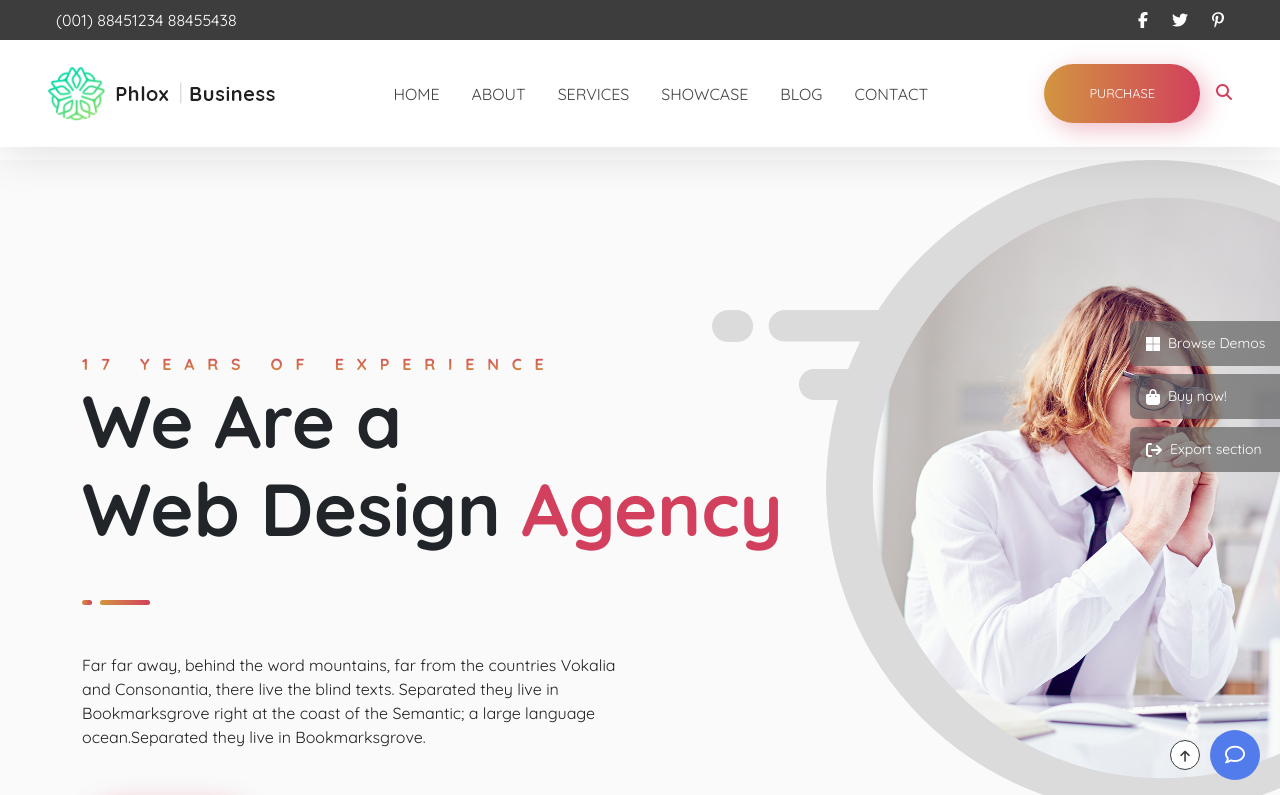
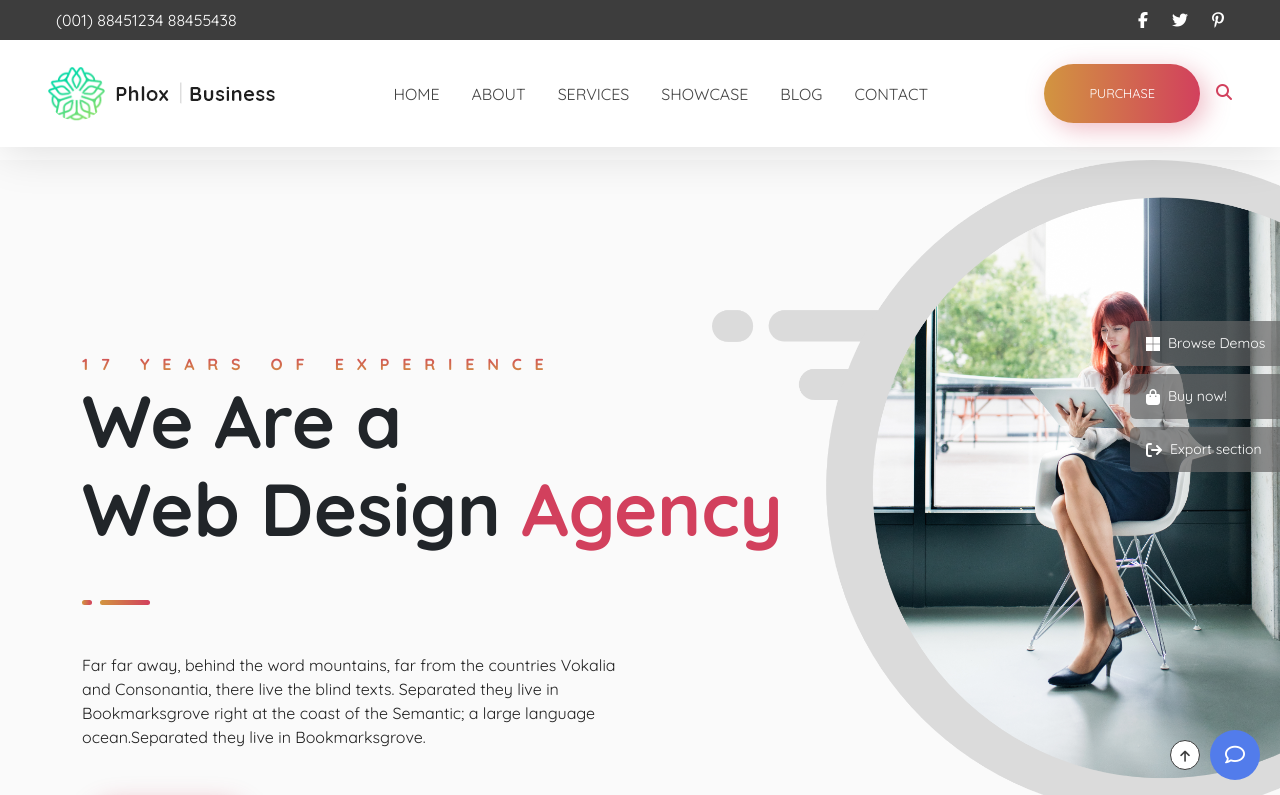
Before and after one commit to AlbertoScalia/proj-html-vuejs, a Vue app: page / in a window 1280 px wide. Shown: the top 795 px of the page. Built offline with nearby package versions, Linux system fonts and the light colour scheme.

Commit message:
Fix: fixed some sections

```diff
--- a/src/components/Divider.vue
+++ b/src/components/Divider.vue
@@ -3,7 +3,6 @@
         <div class="left me-2"></div>
         <div class="right"></div>
     </div>
-
 </template>
 
 <script>
--- a/src/components/Endbar.vue
+++ b/src/components/Endbar.vue
@@ -8,7 +8,6 @@
             <i class="fa-brands fa-twitter mx-4"></i>
             <i class="fa-brands fa-pinterest-p"></i>
         </div>
-
     </div>
 </template>
 
--- a/src/components/HeaderComponent.vue
+++ b/src/components/HeaderComponent.vue
@@ -15,5 +15,4 @@
 </script>
 
 <style lang="scss" scoped>
-
 </style>
--- a/src/components/Jumbotron.vue
+++ b/src/components/Jumbotron.vue
@@ -65,7 +65,7 @@
 }
 @media screen and (min-width: 1200px) {
     section{
-        background-image: url('/images/Group-35-2x.png');
+        background-image: url('/images/Group-36-2x.png');
         background-position: calc(100% + 200px) 0;
         background-size: 60vw;
         background-repeat: no-repeat;
--- a/src/components/LearnAbout.vue
+++ b/src/components/LearnAbout.vue
@@ -8,7 +8,6 @@
                 <div class="upper-image rounded-top shadow"></div>
                 <div class="lower-image rounded-bottom shadow"></div>
             </div>
-
         </div>
         <div class="right">
             <h2 class="fw-bold fs-1 mt-5 mt-xl-0"> learn more about <br> our <span>missions</span>  </h2>
@@ -101,5 +100,4 @@
         }
     }
     }
-
 </style>
--- a/src/components/MainComponent.vue
+++ b/src/components/MainComponent.vue
@@ -36,5 +36,4 @@
 </script>
 
 <style lang="scss" scoped>
-
 </style>
--- a/src/components/Showcase.vue
+++ b/src/components/Showcase.vue
@@ -58,6 +58,4 @@
 .right{
     width: 50%;
 }
-
-
 </style>
--- a/src/components/ShowcaseCard.vue
+++ b/src/components/ShowcaseCard.vue
@@ -35,5 +35,4 @@
         cursor: pointer;
     }
 }
-
 </style>
--- a/src/components/Sponsors.vue
+++ b/src/components/Sponsors.vue
@@ -31,5 +31,4 @@
         height: 100%;
     }
 }
-
 </style>
--- a/src/data/data.js
+++ b/src/data/data.js
@@ -47,6 +47,7 @@
         image: '/images/cody-davis-253928-unsplash-1024x1024.jpg'
     }
 ];
+
 const news = [
     {
         title: 'Marketing ideas',
@@ -66,7 +67,7 @@
         creator: 'Alex',
         image: '/images/simple-home-office-with-tree-PBXRXYB-large-1024x768.jpg'
     }
-]
+];
 
 const sponsors = [
     {
@@ -94,6 +95,7 @@
         image: '/images/client-5-2x.png'
     }
 ];
+
 const links = [
     {
         text: 'Careers'
@@ -113,6 +115,7 @@
     {
         text: 'Contact'
     }];
+
 const contacts = [
     {
         text: 'Patricia C. Amedee 4401 Waldeck Street Grapevine Nashville, TX 76051'
```
Also changed, not shown: src/components/Services.vue (line endings or trailing spaces).
